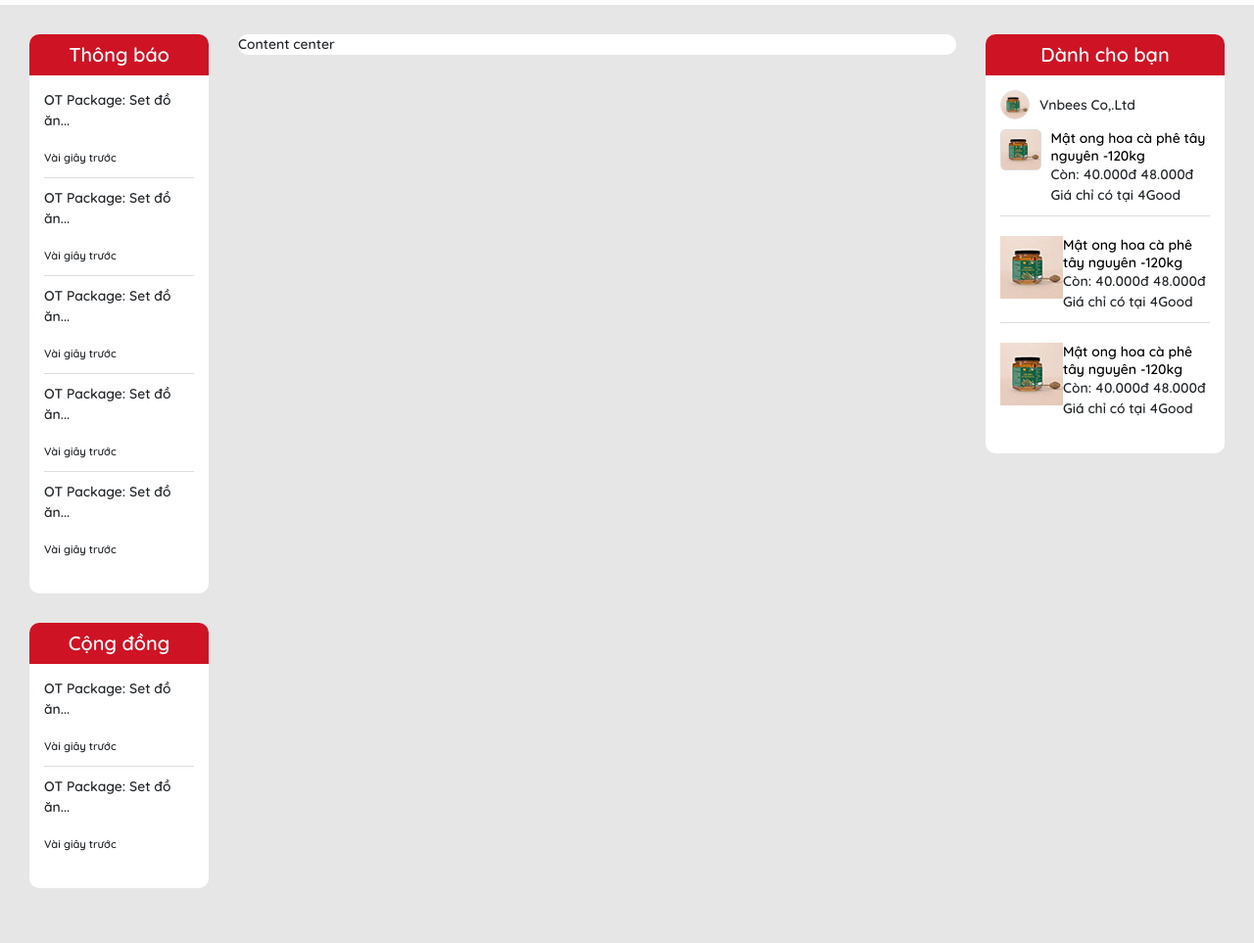
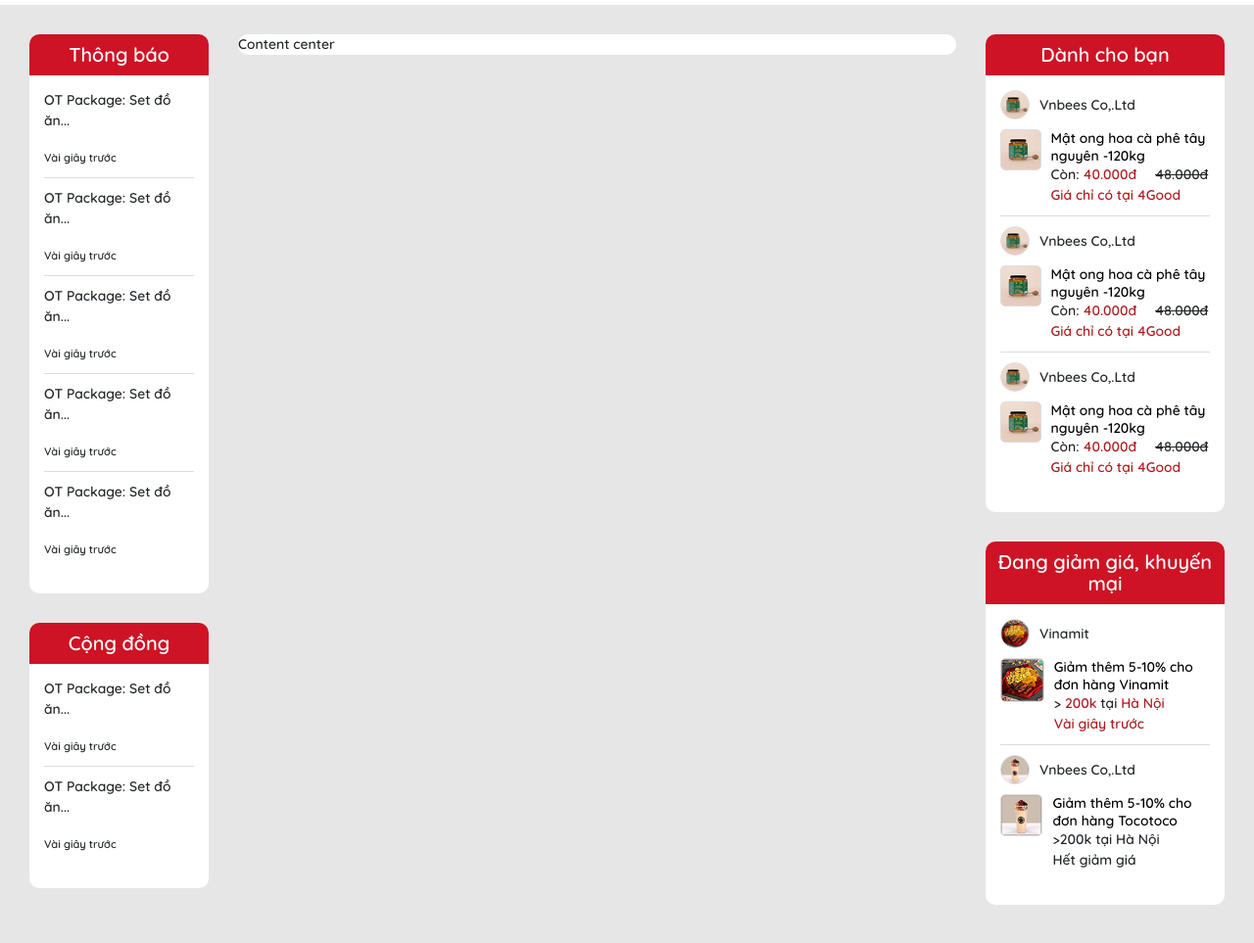
Before and after one commit to longit/webHung, a plain HTML site: page index.html in a window 1280 px wide. Shown: the part 61-1024 px from the top of the page at 98% size. Drawn offline with nearby package versions, Linux system fonts and the light colour scheme.

Commit message:
new html

```diff
--- a/index.html
+++ b/index.html
@@ -198,41 +198,97 @@
                 <div class="b__desc--siderbarRight">
                   <h3><a href="#">Mật ong hoa cà phê tây nguyên -120kg</a></h3>
                   <p>Còn: <span class="text-error price">40.000đ</span> <span class="price-odd">48.000đ</span></p>
-                  <span>Giá chỉ có tại 4Good</span>
+                  <span class="text-error">Giá chỉ có tại 4Good</span>
                 </div>
               </div>
             </div><!-- end b__left--ls-->
           </li>
           <li>
             <div class="b__right--ls">
-              <div class="b__right--top"></div>
+              <div class="b__right--top">
+                <div class="b__avatar--right">
+                  <img src="upload/img01.jpg" />
+                </div>
+                <p>Vnbees Co,.Ltd</p>
+              </div>
               <div class="b__right--bottom">
-                <div class="b__avatar-sm">
+                <div class="b__images-sm">
                   <img src="upload/img01.jpg" />
                 </div>
                 <div class="b__desc--siderbarRight">
                   <h3><a href="#">Mật ong hoa cà phê tây nguyên -120kg</a></h3>
                   <p>Còn: <span class="text-error price">40.000đ</span> <span class="price-odd">48.000đ</span></p>
-                  <span>Giá chỉ có tại 4Good</span>
+                  <span class="text-error">Giá chỉ có tại 4Good</span>
                 </div>
               </div>
             </div><!-- end b__left--ls-->
           </li>
           <li>
             <div class="b__right--ls">
-              <div class="b__right--top"></div>
+              <div class="b__right--top">
+                <div class="b__avatar--right">
+                  <img src="upload/img01.jpg" />
+                </div>
+                <p>Vnbees Co,.Ltd</p>
+              </div>
               <div class="b__right--bottom">
-                <div class="b__avatar-sm">
+                <div class="b__images-sm">
                   <img src="upload/img01.jpg" />
                 </div>
                 <div class="b__desc--siderbarRight">
                   <h3><a href="#">Mật ong hoa cà phê tây nguyên -120kg</a></h3>
                   <p>Còn: <span class="text-error price">40.000đ</span> <span class="price-odd">48.000đ</span></p>
-                  <span>Giá chỉ có tại 4Good</span>
+                  <span class="text-error">Giá chỉ có tại 4Good</span>
                 </div>
               </div>
             </div><!-- end b__left--ls-->
           </li>
+        </ul>
+      </div>
+      <div class="b__siderbar__ls">
+        <h3 class="b__title">Đang giảm giá, khuyến mại</h3>
+        <ul>
+          <li>
+            <div class="b__right--ls">
+              <div class="b__right--top">
+                <div class="b__avatar--right">
+                  <img src="upload/img02.jpg" />
+                </div>
+                <p>Vinamit</p>
+              </div>
+              <div class="b__right--bottom">
+                <div class="b__images-sm">
+                  <img src="upload/img02.jpg" />
+                </div>
+                <div class="b__desc--siderbarRight">
+                  <h3><a href="#">Giảm thêm 5-10% cho đơn hàng Vinamit</a></h3>
+                  <p>> <span class="text-error">200k</span> tại <span class="text-error">Hà Nội</span></p>
+                  <span class="text-error">Vài giây trước</span>
+                </div>
+              </div>
+            </div><!-- end b__left--ls-->
+          </li>
+          <li>
+            <div class="b__right--ls">
+              <div class="b__right--top">
+                <div class="b__avatar--right">
+                  <img src="upload/img03.jpg" />
+                </div>
+                <p>Vnbees Co,.Ltd</p>
+              </div>
+              <div class="b__right--bottom">
+                <div class="b__images-sm">
+                  <img src="upload/img03.jpg" />
+                </div>
+                <div class="b__desc--siderbarRight">
+                  <h3><a href="#">Giảm thêm 5-10% cho đơn hàng Tocotoco</a></h3>
+                  <p> >200k tại Hà Nội</p>
+                  <span>Hết giảm giá</span>
+                </div>
+              </div>
+            </div><!-- end b__left--ls-->
+          </li>
+
         </ul>
       </div>
     </div>
--- a/scss/global/_sidebar.scss
+++ b/scss/global/_sidebar.scss
@@ -54,6 +54,7 @@ h3.b__title{
             .b__avatar--right {
                 width: 30px;
                 height: 30px;
+                background: #e6e6e6;
                 border-radius: 100%;
                 border: 1px solid #ddd;
                 margin-right: 10px;
@@ -77,6 +78,9 @@ h3.b__title{
             .b__desc--siderbarRight {
                 p {
                     margin-bottom: 0;
+                }
+                .price {
+                    margin-right: 15px;
                 }
                 h3 {
                     margin-bottom: 0;
--- a/scss/partials/_home.scss
+++ b/scss/partials/_home.scss
@@ -1,3 +1,9 @@
+.text-error {
+  color: #ae191c;
+}
+.price-odd {
+  text-decoration-line: line-through;
+}
 .b__main--content {
   display: flex;
   width: 100%;
```
Also changed, not shown: css/style.min.css, upload/img02.jpg (added), upload/img03.jpg (added), 1 other file.
